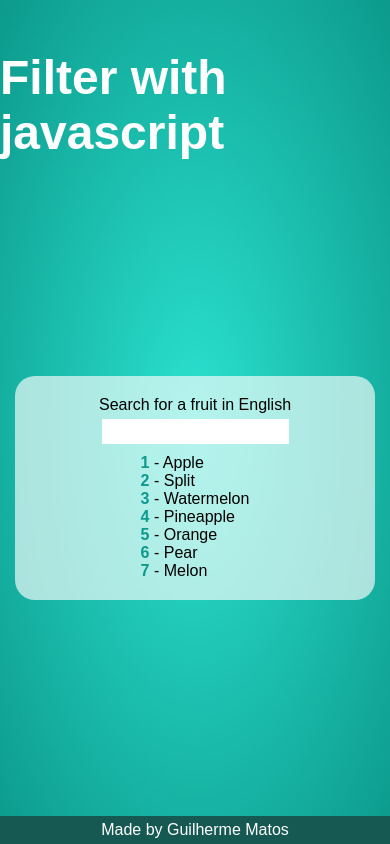
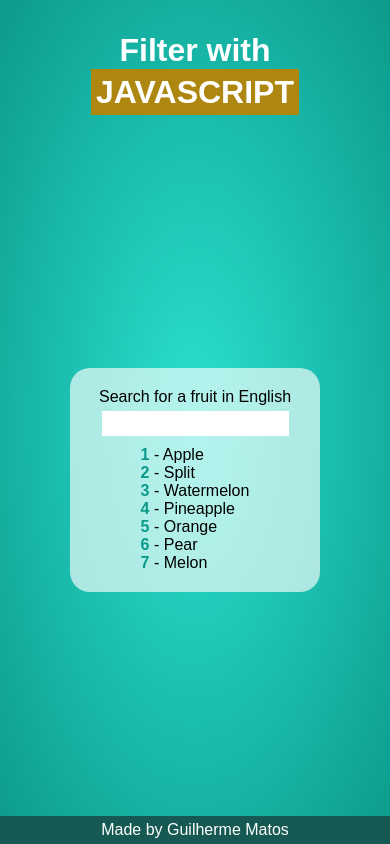
Before and after one commit to guilhermedevmatos15/filtro-de-pesquisa-JS, a plain HTML site: page index.html in a window 390 px wide. Drawn offline with Linux system fonts and the light colour scheme.

Commit message:
Deixando responsivo e pequena alteração no js

```diff
--- a/assets/css/style.css
+++ b/assets/css/style.css
@@ -19,9 +19,17 @@ body {
 }
 header {
    padding-top: 50px;
+   padding: 30px;
+   text-align: center;
 }
 header h1 {
    font-size: 3rem;
+   line-height: 1.3em;
+}
+header h1 > strong {
+   text-transform: uppercase;
+   background-color: #ae8710;
+   padding: 5px;
 }
 
 main {
@@ -68,3 +76,21 @@ footer {
    justify-content: center;
    align-items: center;
 }
+
+
+
+
+
+@media (max-width: 520px) {
+   header h1 {
+      font-size: 2.5em;
+   }
+}
+@media (max-width: 420px) {
+   header h1 {
+      font-size: 2em;
+   }
+   main {
+      min-width: 250px;
+   }
+}
--- a/assets/javascript/script.js
+++ b/assets/javascript/script.js
@@ -6,12 +6,21 @@ function hideElement() {
       fruit.classList.add('hidden');
    }
 }
+function showElement() {
+   for (fruit of groupOfFruits) {
+      fruit.classList.remove('hidden');
+   }
+}
 
 input.addEventListener('keyup', ()=>{
    hideElement();
-   for (let fruit of groupOfFruits) {
-      if (fruit.innerHTML.toLowerCase().includes(input.value.toLowerCase())) {
-         fruit.classList.remove('hidden');
+   if (input.value === '') {
+      showElement();
+   } else {
+      for (let fruit of groupOfFruits) {
+         if (fruit.innerHTML.toLowerCase().includes(input.value.toLowerCase())) {
+            fruit.classList.remove('hidden');
+         }
       }
    }
 });
--- a/index.html
+++ b/index.html
@@ -10,7 +10,7 @@
 </head>
 <body>
    <header>
-      <h1>Filter with javascript</h1>
+      <h1>Filter with <strong>javascript</strong></h1>
    </header>
    <main>
       <label for="fruit">Search for a fruit in English</label>
```
